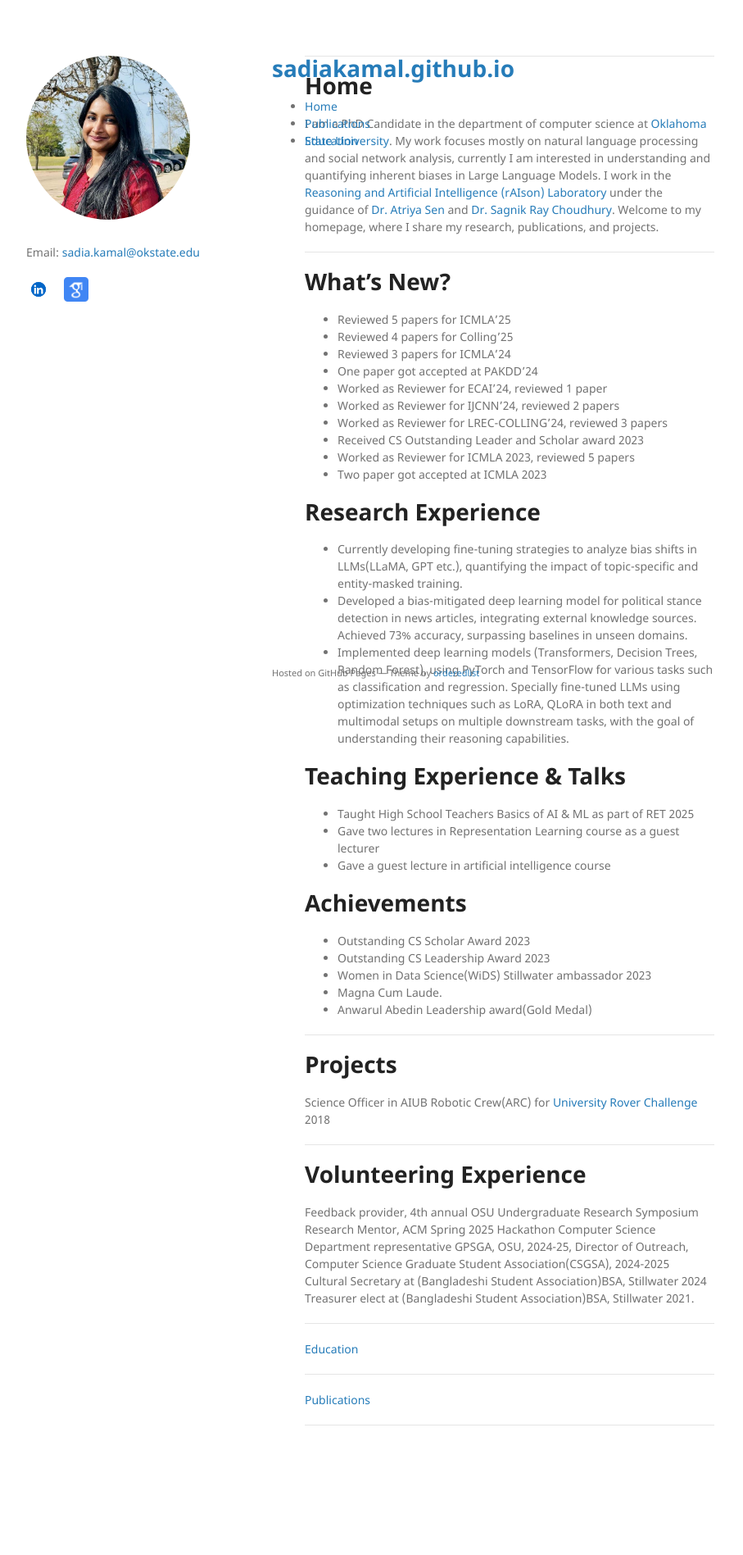
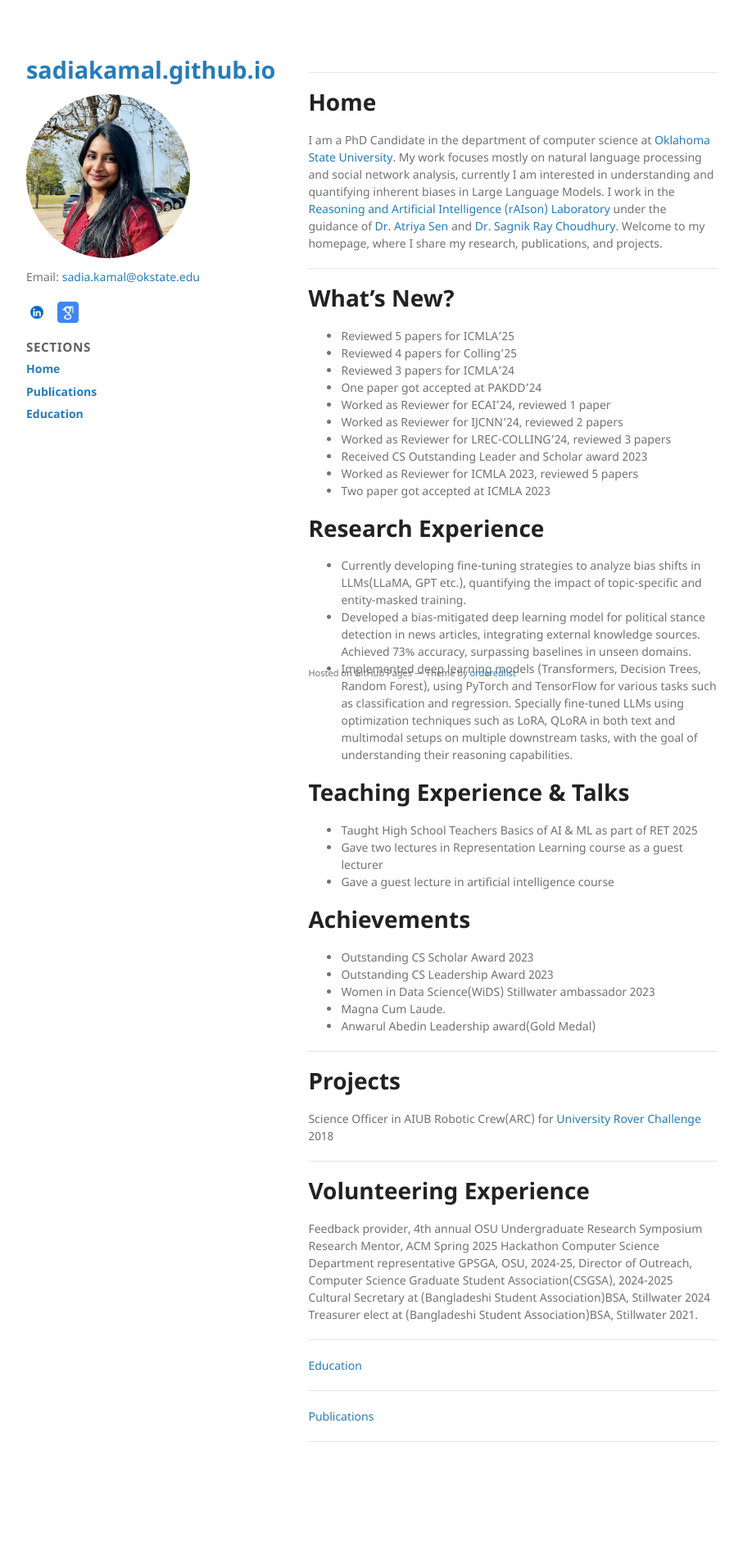
Before and after one commit to sadiakamal/sadiakamal.github.io, a Jekyll site: the page built from index.md, in a window 1280 px wide. Shown: the whole page at 82% size, without its empty margins (188-1095 px from the left). Built offline with Jekyll 4.4.1, drawn with Linux system fonts in a browser that asks for light colours; the repository's description, which GitHub fills in, is left out.

Commit message:
Update default.html

```diff
--- a/_layouts/default.html
+++ b/_layouts/default.html
@@ -10,76 +10,106 @@
     {% include head-custom.html %}
 
     <style>
-      /* Sidebar image */
+      /* Local tweaks specific to this layout (kept minimal). */
+      .name {
+        margin: 0 0 0.75rem 0;
+        font-size: 1.8rem;
+        line-height: 1.2;
+      }
+      .name a { text-decoration: none; }
       .profile-pic {
-        width: 200px;
-        height: 200px;
+        width: 200px; height: 200px;
         border-radius: 50%;
         object-fit: cover;
-        margin-bottom: 1rem;
+        display: block;
+        margin-bottom: 0.75rem;
       }
-
-      /* Contact details */
-      .contact-info {
-        margin-top: 0.5rem;
-        text-align: left;
+      .side-nav h2 {
+        font-size: 0.95rem;
+        text-transform: uppercase;
+        letter-spacing: 0.04em;
+        opacity: 0.8;
+        margin: 1rem 0 0.5rem;
+      }
+      .side-nav ul {
+        list-style: none;
+        padding: 0; margin: 0;
+        display: grid; gap: 0.4rem;
+      }
+      .side-nav a { text-decoration: none; font-weight: 600; }
+      .contact-icons { display: flex; gap: 12px; align-items: center; margin-top: 6px; }
+      .contact-icons img { width: 26px; height: 26px; }
+      footer { margin-top: 32px; }
+      @media (max-width: 768px) {
+        .sidebar { position: static; top: auto; }
       }
     </style>
   </head>
+
   <body>
     <div class="wrapper layout">
-      <!-- Sidebar (1/3 width) -->
-      <aside class="sidebar">
-        <img
-          src="{{ '/assets/img/SK.jpeg' | relative_url }}"
-          alt="My Picture"
-          class="profile-pic"
-        >
-        <div class="contact-info">
-          <p>Email: <a href="sadia.kamal@okstate.edu">sadia.kamal@okstate.edu</a></p>
-          <p style="display: flex; gap: 1rem;">
-            <a href="https://www.linkedin.com/in/sadia-kamal-9ba392171/" target="_blank" rel="noopener noreferrer">
-              <img
-                src="{{ '/assets/linkedin.png' | relative_url }}"
-                alt="LinkedIn"
-                style="width: 30px; height: 30px;"
-              >
-            </a>
-            <a href="https://scholar.google.com/citations?user=lclNrycAAAAJ&hl=en" target="_blank" rel="noopener noreferrer">
-              <img
-                src="{{ '/assets/google_scholar.png' | relative_url }}"
-                alt="Google Scholar"
-                style="width: 30px; height: 30px;"
-              >
-            </a>
-          </p>
-        </div>
-      </aside>
-
-      <!-- Main content (2/3 width) -->
-      <main class="main">
-        <header>
-          <h1 style="text-align: center;">
+      <!-- LEFT: Sidebar (1/3) -->
+      <aside class="sidebar" role="complementary" aria-label="Sidebar">
+        <!-- Name ABOVE the image -->
+        <h1 class="name">
           <a href="{{ "/" | absolute_url }}">
             {{ site.title | default: site.github.repository_name }}
           </a>
         </h1>
-          <nav>
+
+        <!-- Image -->
+        <img
+          src="{{ '/assets/img/SK.jpeg' | relative_url }}"
+          alt="Profile photo"
+          class="profile-pic"
+        >
+
+        <!-- Contact -->
+        <div class="contact-info">
+          <p>Email: <a href="mailto:sadia.kamal@okstate.edu">sadia.kamal@okstate.edu</a></p>
+          <div class="contact-icons">
+            <a href="https://www.linkedin.com/in/sadia-kamal-9ba392171/" target="_blank" rel="noopener noreferrer">
+              <img src="{{ '/assets/linkedin.png' | relative_url }}" alt="LinkedIn">
+            </a>
+            <a href="https://scholar.google.com/citations?user=lclNrycAAAAJ&hl=en" target="_blank" rel="noopener noreferrer">
+              <img src="{{ '/assets/google_scholar.png' | relative_url }}" alt="Google Scholar">
+            </a>
+          </div>
+        </div>
+
+        <!-- Vertical sidebar nav -->
+        <nav class="side-nav" aria-label="Sections">
+          <h2>Sections</h2>
           <ul>
+            <!-- Hard-coded primary pages -->
             <li><a href="{{ "/" | absolute_url }}">Home</a></li>
             <li><a href="{{ "/publications" | relative_url }}">Publications</a></li>
             <li><a href="{{ "/education" | relative_url }}">Education</a></li>
+
+            <!-- Optional auto-nav: any page with `nav: true` in its front matter -->
+            {% for p in site.pages %}
+              {% if p.nav and p.title %}
+                <li><a href="{{ p.url | relative_url }}">{{ p.title }}</a></li>
+              {% endif %}
+            {% endfor %}
           </ul>
         </nav>
+      </aside>
 
+      <!-- RIGHT: Main content (2/3) -->
+      <main class="main" role="main">
         {% if site.logo %}
-            <img src="{{site.logo | relative_url}}" alt="Logo" />
+          <img src="{{ site.logo | relative_url }}" alt="Logo" />
         {% endif %}
 
-          <p>{{ site.description | default: site.github.project_tagline }}</p>
+        <p class="tagline">{{ site.description | default: site.github.project_tagline }}</p>
 
         {% if site.github.is_project_page %}
-          <p class="view"><a href="{{ site.github.repository_url }}">View the Project on GitHub <small>{{ site.github.repository_nwo }}</small></a></p>
+          <p class="view">
+            <a href="{{ site.github.repository_url }}">
+              View the Project on GitHub <small>{{ site.github.repository_nwo }}</small>
+            </a>
+          </p>
         {% endif %}
 
         {% if site.show_downloads %}
@@ -89,7 +119,6 @@
             <li><a href="{{ site.github.repository_url }}">View On <strong>GitHub</strong></a></li>
           </ul>
         {% endif %}
-        </header>
 
         <section>
           {{ content }}
@@ -97,9 +126,13 @@
 
         <footer>
           {% if site.github.is_project_page %}
-          <p>This project is maintained by <a href="{{ site.github.owner_url }}">{{ site.github.owner_name }}</a></p>
+            <p>This project is maintained by
+              <a href="{{ site.github.owner_url }}">{{ site.github.owner_name }}</a>
+            </p>
           {% endif %}
-          <p><small>Hosted on GitHub Pages &mdash; Theme by <a href="https://github.com/orderedlist">orderedlist</a></small></p>
+          <p><small>Hosted on GitHub Pages &mdash; Theme by
+            <a href="https://github.com/orderedlist">orderedlist</a></small>
+          </p>
         </footer>
       </main>
     </div>
```
Lines whose indentation alone changed are shown as unchanged.
